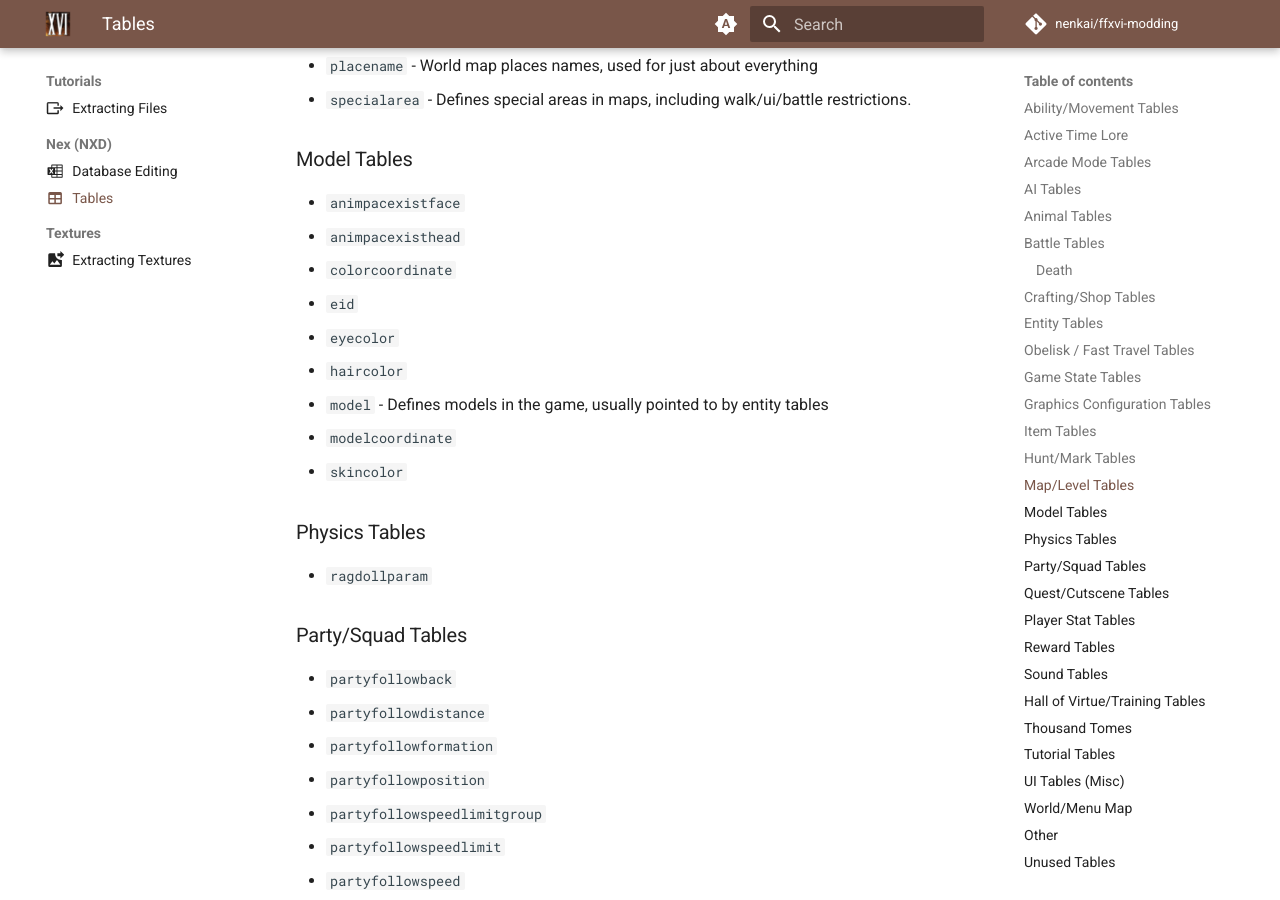
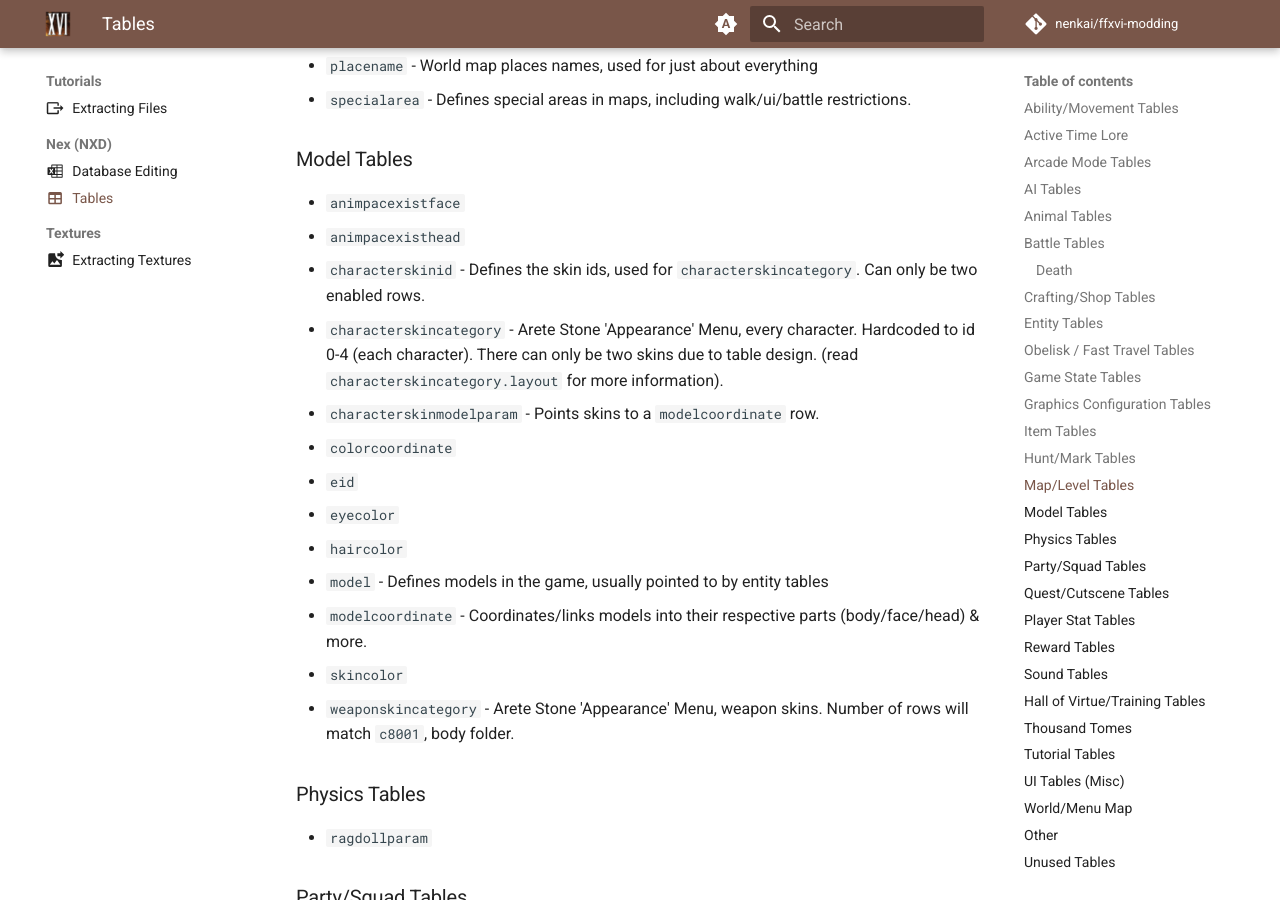
Before and after one commit to Nenkai/ffxvi-modding, an MkDocs documentation site: the page built from docs/tutorials/nex/tables.md, in a window 1280 px wide and 900 px high, scrolled down 5496 px. Built offline with MkDocs 1.6.1 and Material for MkDocs 9.7.7, drawn with Linux system fonts in a browser that asks for light colours; comment, search, counter and statistics services are not loaded.

Commit message:
table docs (skin tables)

```diff
--- a/docs/tutorials/nex/tables.md
+++ b/docs/tutorials/nex/tables.md
@@ -183,13 +183,17 @@
 
 * `animpacexistface`
 * `animpacexisthead`
+* `characterskinid` - Defines the skin ids, used for `characterskincategory`. Can only be two enabled rows.
+* `characterskincategory` - Arete Stone 'Appearance' Menu, every character. Hardcoded to id 0-4 (each character). There can only be two skins due to table design. (read `characterskincategory.layout` for more information).
+* `characterskinmodelparam` - Points skins to a `modelcoordinate` row.
 * `colorcoordinate`
 * `eid`
 * `eyecolor`
 * `haircolor`
 * `model` - Defines models in the game, usually pointed to by entity tables
-* `modelcoordinate`
+* `modelcoordinate` - Coordinates/links models into their respective parts (body/face/head) & more.
 * `skincolor`
+* `weaponskincategory` - Arete Stone 'Appearance' Menu, weapon skins. Number of rows will match `c8001`, body folder.
 
 ### Physics Tables
 * `ragdollparam`
```
